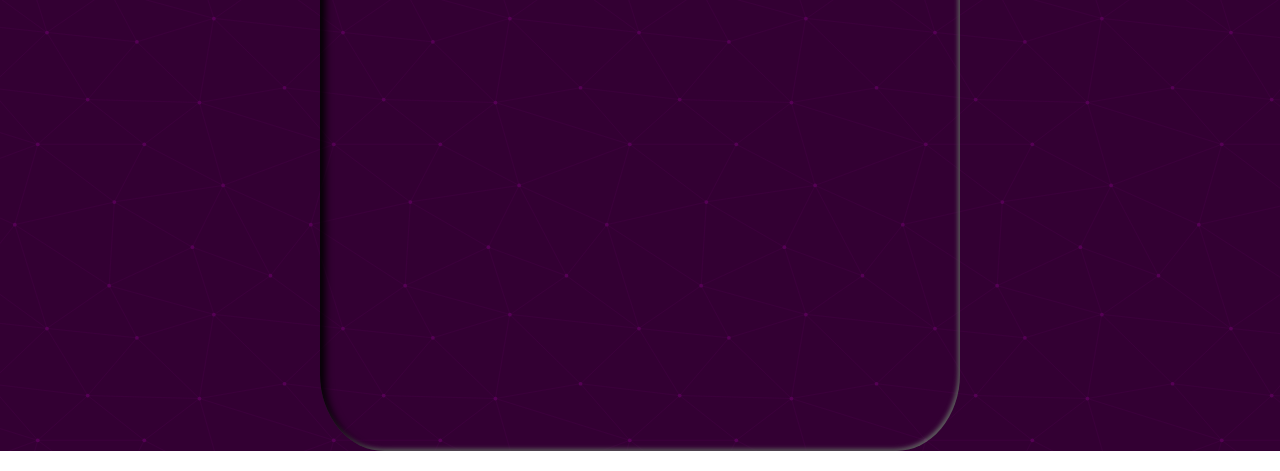
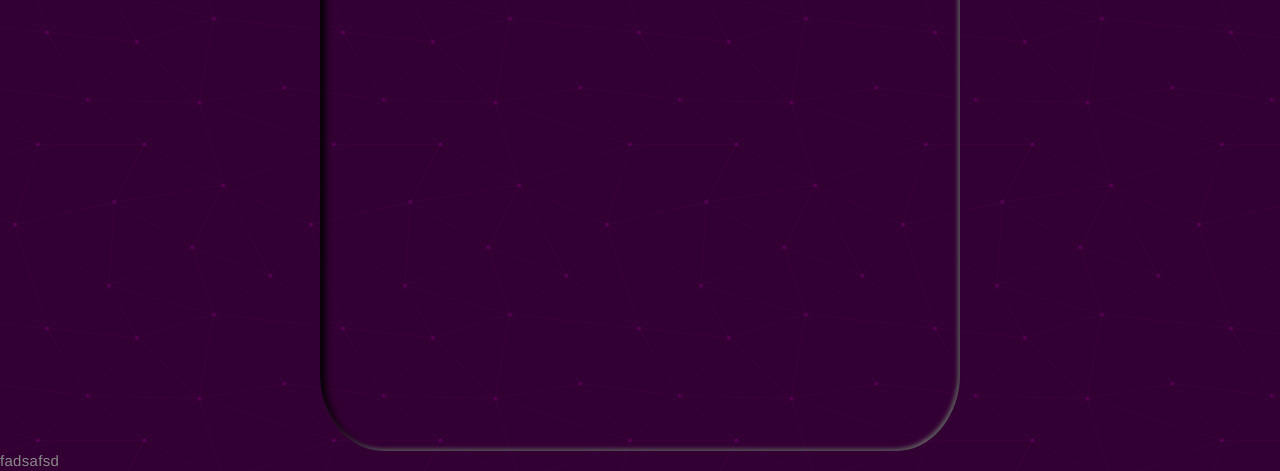
Before and after one commit to GLTdotNS/GLTdotNS.github.io, a plain HTML site: page index.html in a window 1280 px wide. Shown: the part 2069-2540 px from the top of the page. Drawn offline with nearby package versions, Linux system fonts and the light colour scheme.

Commit message:
initial commit

```diff
--- a/index.html
+++ b/index.html
@@ -215,6 +215,7 @@
         </div>
       </div>
     </section>
+    <div>fadsafsd</div>
     <script
       src="https://cdn.jsdelivr.net/npm/@popperjs/core@2.9.2/dist/umd/popper.min.js"
       integrity="sha384-IQsoLXl5PILFhosVNubq5LC7Qb9DXgDA9i+tQ8Zj3iwWAwPtgFTxbJ8NT4GN1R8p"
```
